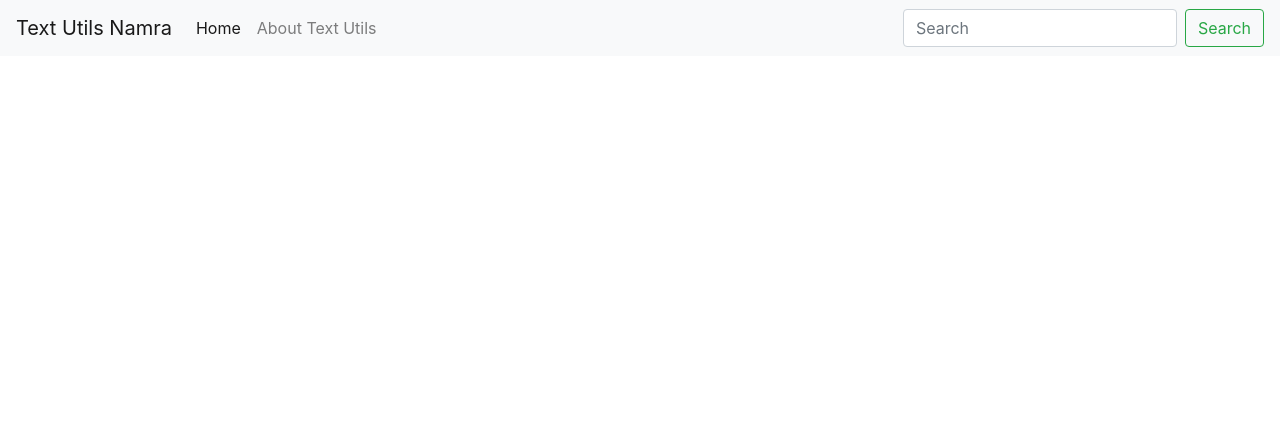
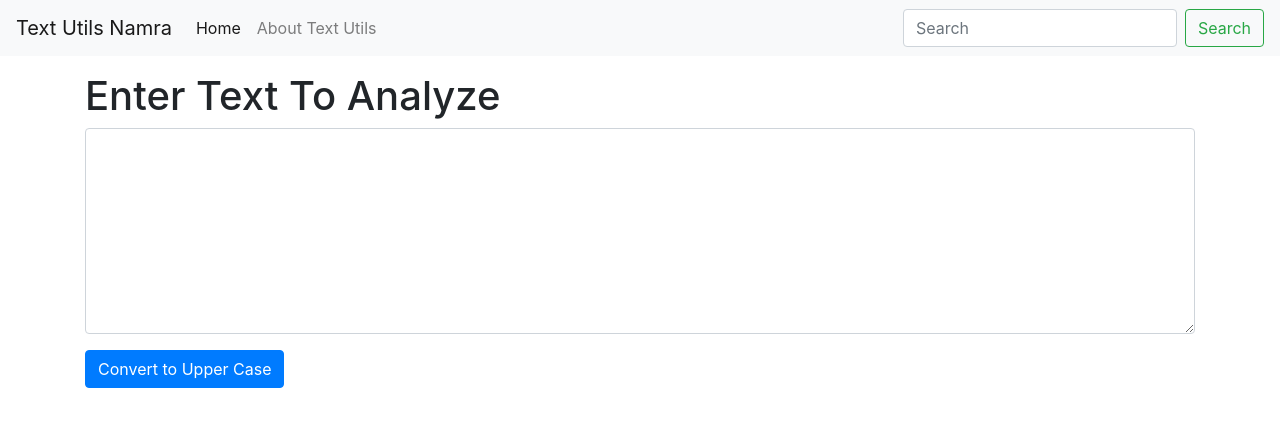
Before and after one commit to Namra-Abid/React_Series, a React (Create React App) app in the folder test6_text_utils_project/: page / in a window 1280 px wide. Shown: the top 426 px of the page. Built offline with nearby package versions, Linux system fonts and the light colour scheme.

Commit message:
created basic TextForm.js file as a component

```diff
--- a/test6_text_utils_project/src/App.js
+++ b/test6_text_utils_project/src/App.js
@@ -1,11 +1,17 @@
 import logo from './logo.svg';
 import './App.css';
 import Navbar from './components/Navbar';
+import TextForm from './components/TextForm';
 function App() {
   return (
-    <Navbar title="Text Utils Namra" aboutText="About Text Utils"/>
+    <div>
+      <Navbar title="Text Utils Namra" aboutText="About Text Utils" />
+      <div className='container my-3'>
+      <TextForm heading='Enter Text To Analyze' />
+      </div>
+    </div>
 
-    );
+  );
 }
 
 export default App;
--- a/test6_text_utils_project/src/components/Navbar.js
+++ b/test6_text_utils_project/src/components/Navbar.js
@@ -30,7 +30,7 @@
 
 Navbar.propTypes={
     title: PropTypes.string.isRequired,
-    aboutText:PropTypes.string
+    aboutText:PropTypes.string.isRequired
 }
 
 
--- /dev/null
+++ b/test6_text_utils_project/src/components/TextForm.js
@@ -0,0 +1,14 @@
+import React from 'react'
+
+export default function TextForm(props) {
+    return (
+        <div>
+            <h1>{props.heading}</h1>
+            <div class="mb-3">
+                <textarea class="form-control" id="myBox" rows="8"></textarea>
+            </div>
+            <button className="btn btn-primary">Convert to Upper Case</button>
+
+        </div>
+    )
+}
```
